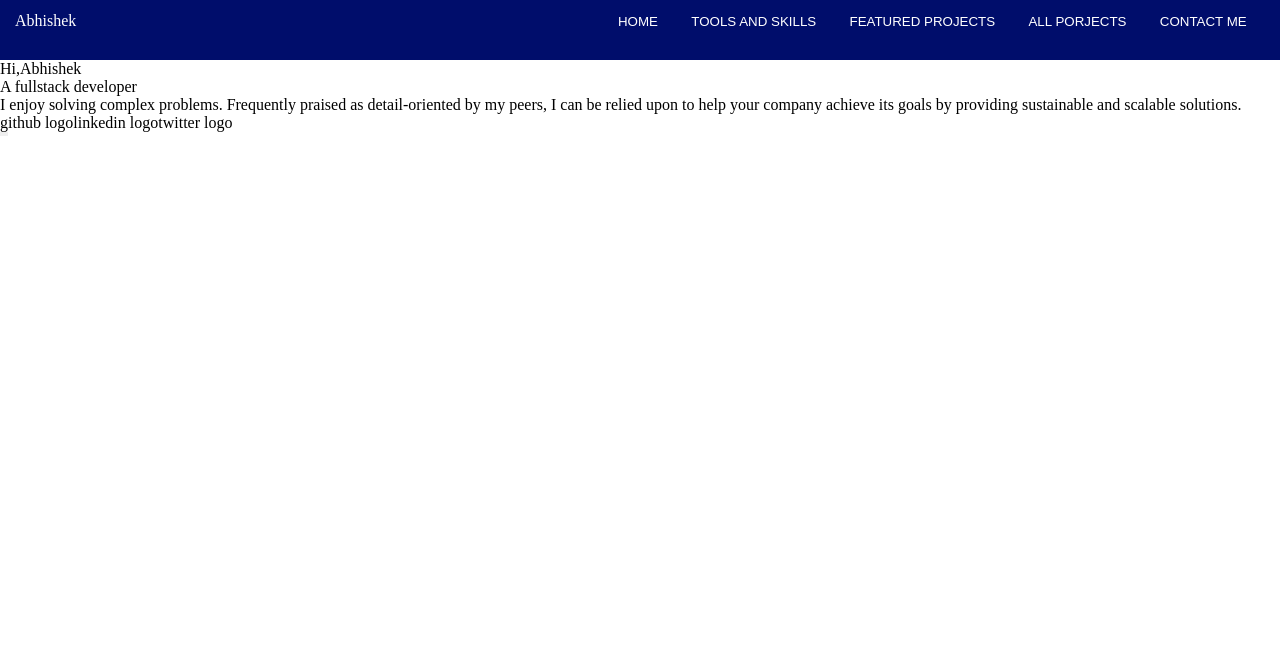
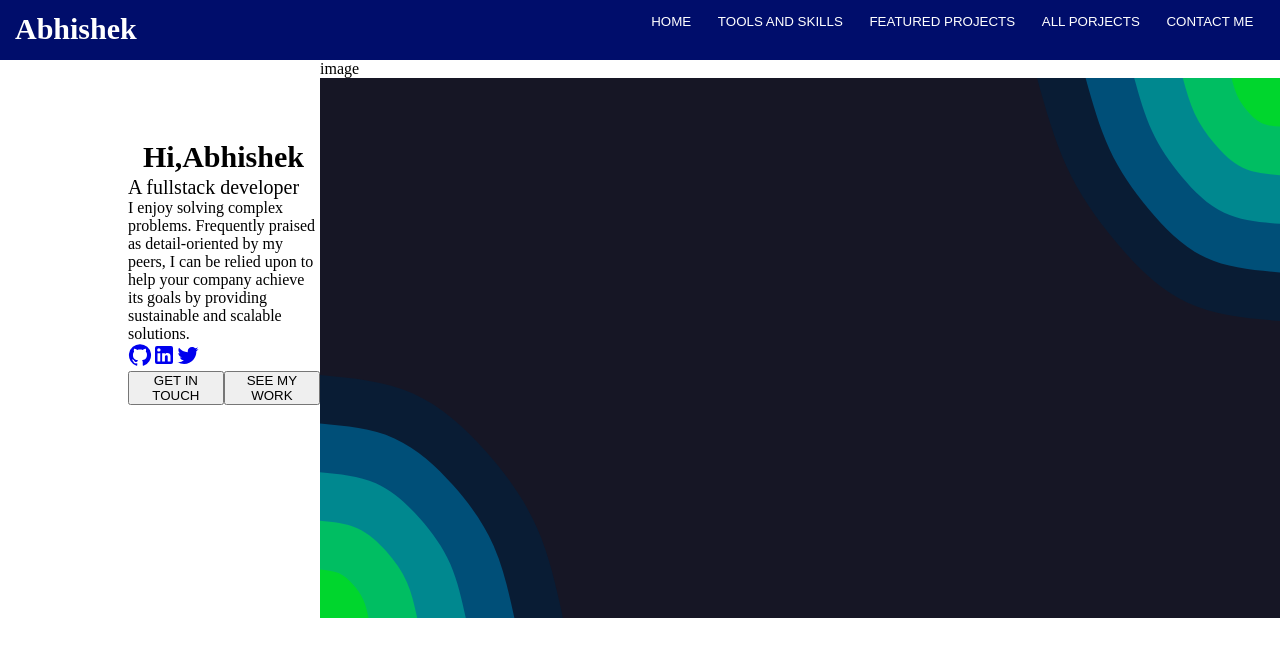
Before and after one commit to abhishekchauhan15/Portfolio, a React (Create React App) app: page / in a window 1280 px wide. Shown: the top 656 px of the page. Built offline with nearby package versions, Linux system fonts and the light colour scheme; a web font is replaced by a local one.

Commit message:
some changes

```diff
--- a/package.json
+++ b/package.json
@@ -3,6 +3,11 @@
   "version": "0.1.0",
   "private": true,
   "dependencies": {
+    "@emotion/react": "^11.5.0",
+    "@emotion/styled": "^11.3.0",
+    "@material-ui/core": "^4.12.3",
+    "@mui/icons-material": "^5.0.5",
+    "@mui/material": "^5.0.6",
     "@testing-library/jest-dom": "^5.15.0",
     "@testing-library/react": "^11.2.7",
     "@testing-library/user-event": "^12.8.3",
--- a/src/components/MyInfo.js
+++ b/src/components/MyInfo.js
@@ -1,33 +1,59 @@
 import React from "react";
 import "../styles/myInfo.css";
+import GitHubIcon from "@mui/icons-material/GitHub";
+import LinkedInIcon from "@mui/icons-material/LinkedIn";
+import TwitterIcon from "@mui/icons-material/Twitter";
+// import { Box, IconButton, Link, Button } from "@material-ui/core";
 // import coding from "../images/2844250.jpg";
-import blobSceneDark from "../assets/backgrounds/blob-scene-dark.svg";
+import BlobSceneDark from "../assets/backgrounds/blob-scene-dark.svg";
 
 function MyInfo() {
   return (
     <div className="myInfo">
-      <div>
-        <div>
+      <div className="realInfo">
+        <div className="name">
           <span>Hi,</span>Abhishek
         </div>
-        <div>A fullstack developer</div>
+        <div className="developer">A fullstack developer</div>
         <div>
           I enjoy solving complex problems. Frequently praised as
           detail-oriented by my peers, I can be relied upon to help your company
           achieve its goals by providing sustainable and scalable solutions.
-          <div>
-            <span>github logo</span>
-            <span>linkedin logo</span>
-            <span>twitter logo</span>
+          <div className="btn">
+            <a
+              rel="noopener noreferrer"
+              href="https://github.com/abhishekchauhan15"
+              target="_blank"
+            >
+              <GitHubIcon />
+            </a>
+            <a
+              rel="noopener noreferrer"
+              href="https://www.linkedin.com/in/abhishekchauhan15/"
+              target="_blank"
+            >
+              <LinkedInIcon />
+            </a>
+            <a
+              rel="noopener noreferrer"
+              href="https://twitter.com/1509_abhishek"
+              target="_blank"
+            >
+              <TwitterIcon />
+            </a>
           </div>
         </div>
         <div className="btn">
-          <button></button>
-          <button></button>
+          <button>GET IN TOUCH</button>
+          <button>SEE MY WORK</button>
         </div>
       </div>
-      <div>
+      <div className="sideImg">
+        image
         {/* <blobSceneDark /> */}
+
+        <img src={BlobSceneDark} alt="blob" />
+
       </div>
       {/* <button>down button</button> */}
       {/* <img src={coding} alt="Logo" /> */}
--- a/src/styles/myInfo.css
+++ b/src/styles/myInfo.css
@@ -1,7 +1,35 @@
 .myInfo{
     display: flex;
+    flex-direction: row;
+    margin-left: 10%;
 }
 
 .btn{
     display: flex;
 }
+
+.realInfo{
+    margin-top: 80px;
+    width: 50%;
+}
+
+.name{
+    font-size: 30px;
+    font-weight: bold;
+    /* margin-left: 10px; */
+
+}
+
+.developer{
+    font-size: 20px;
+    /* margin-left: 10px; */
+    margin-top: 2px;
+}
+
+.btn{
+
+}
+
+.sideImg{
+    /* display: cover; */
+}
```
Also changed, not shown: 1 other file (tests, documents, lock files or other folders).
